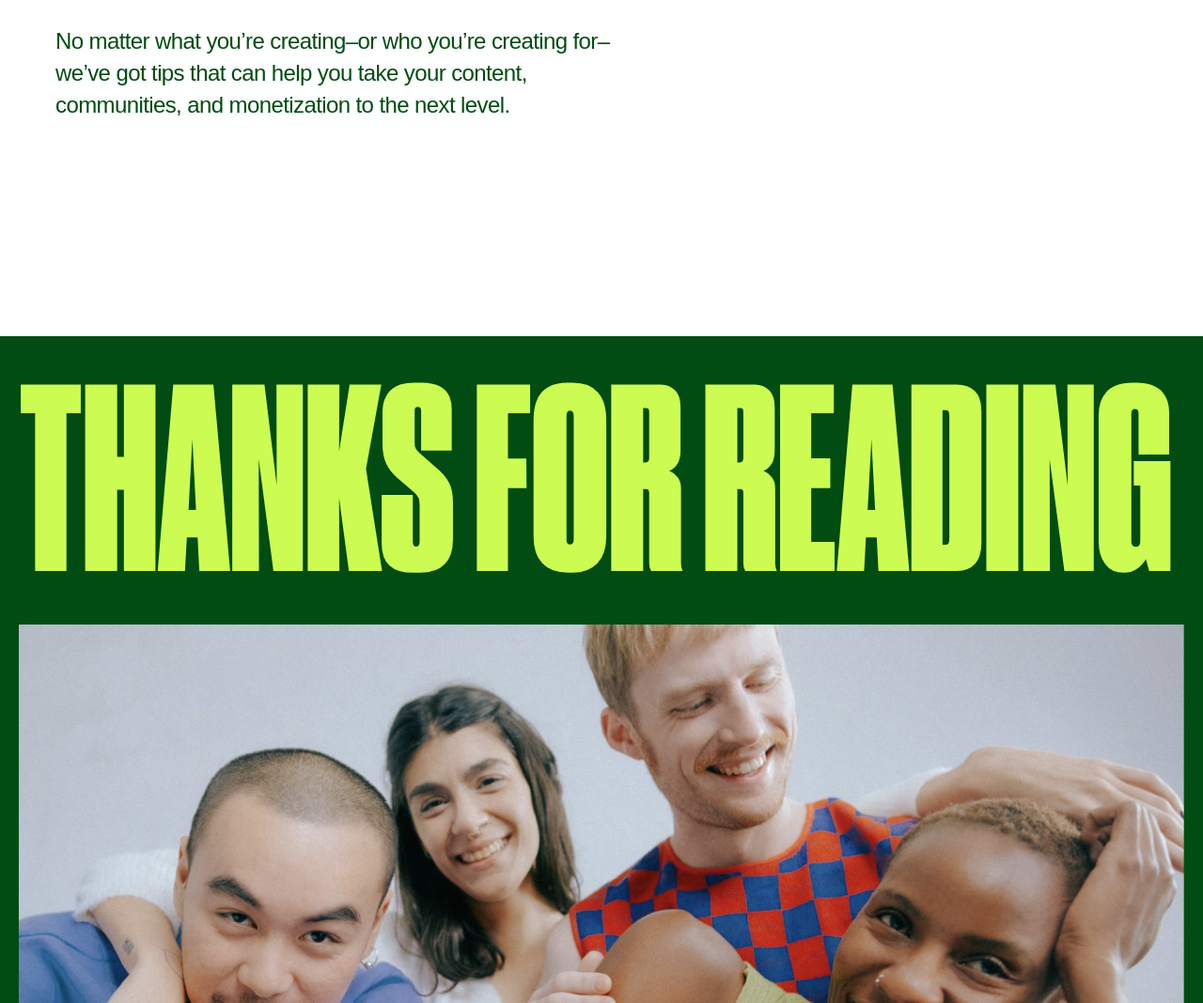
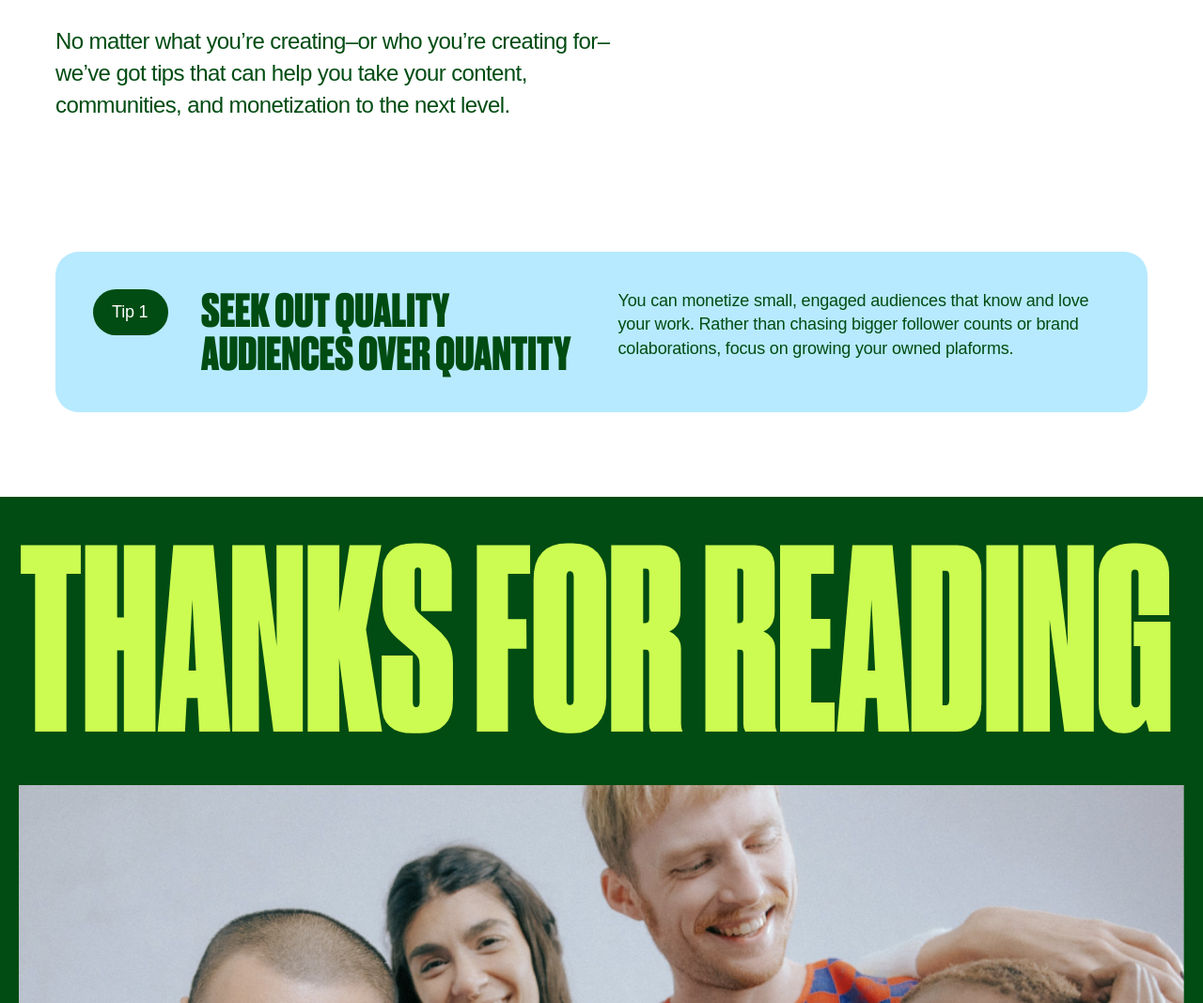
Before and after one commit to tlow87/creator-report, a Gatsby site: page / in a window 1280 px wide. Shown: the part 10752-11820 px from the top of the page at 94% size. Built offline with nearby package versions, Linux system fonts and the light colour scheme; Gatsby itself is replaced by a stand-in of ours; a web font is replaced by a local one.

Commit message:
Tip component added to ChapterThree

```diff
--- a/src/components/ChapterThree/ChapterThree.css
+++ b/src/components/ChapterThree/ChapterThree.css
@@ -1,5 +1,5 @@
 /******INTRO******/
-.ch_3-container .eyebrow {
+.ch_3-container .intro-container .eyebrow {
     border: 2px solid var(--kelly-green);
     border-radius: 100px;
     padding: 14px 20px 12px 20px;
--- a/src/components/ChapterThree/ChapterThree.js
+++ b/src/components/ChapterThree/ChapterThree.js
@@ -1,5 +1,6 @@
 import React from 'react'
 import './ChapterThree.css'
+import Tip from './Tip'
 
 const ChapterThree = ({content}) => {
     return(
@@ -10,6 +11,11 @@ const ChapterThree = ({content}) => {
                     <h2 className="kelly-green mt-50">{content[0].headline}</h2>
                     <p className="p1 kelly-green mt-30">{content[0].paragraph}</p>
                 </div>
+                <Tip
+                    index='1'
+                    headline={content[0].tipOne[0].headline}
+                    paragraph={content[0].tipOne[0].paragraph}
+                />
             </div>
         </div>
     )
--- /dev/null
+++ b/src/components/ChapterThree/Tip.css
@@ -0,0 +1,15 @@
+.tip-wrapper {
+    border-radius: 25px;
+    display: grid;
+    grid-template-columns: 1fr 1fr;
+    grid-gap: 35px;
+}
+
+.tip-wrapper .eyebrow {
+    border-radius: 100px;
+    flex: 1;
+    height: max-content;
+    margin-right: 35px;
+    min-width: 80px;
+    padding: 12px 20px;
+}
--- a/src/components/ChapterThree/Tip.js
+++ b/src/components/ChapterThree/Tip.js
@@ -1,11 +1,14 @@
 import React from 'react'
-import './ChapterThree.css'
+import './Tip.css'
 
 const Tip = (props) => {
     return(
-        <div className="tip-container bg-sky-blue p-40">
-            <p className="p2">{`Tip ${props.index}`}</p>
-
+        <div className="tip-wrapper bg-sky-blue p-40">
+            <div className="f-dir-row f-justify-between">
+                <p className="p2 eyebrow bg-kelly-green white">{`Tip ${props.index}`}</p>
+                <h4>{props.headline}</h4>
+            </div>
+            <p className="p2">{props.paragraph}</p>
         </div>
     )
 }
--- a/src/markdown/page.md
+++ b/src/markdown/page.md
@@ -139,6 +139,9 @@ chapterTwo:
 chapterThree:
   - headline: What the future looks like for creators
     paragraph: No matter what you’re creating–or who you’re creating for–we’ve got tips that can help you take your content, communities, and monetization to the next level.
+    tipOne:
+      - headline: Seek out quality audiences over quantity
+        paragraph: You can monetize small, engaged audiences that know and love your work. Rather than chasing bigger follower counts or brand colaborations, focus on growing your owned plaforms.
 footer:
   - headline: Thanks for Reading
     image: ../images/footer-image.png
--- a/src/pages/index.js
+++ b/src/pages/index.js
@@ -145,6 +145,10 @@ export const pageQuery = graphql`
             chapterThree {
               headline
               paragraph
+              tipOne {
+                headline
+                paragraph
+              }
             }
             footer {
               headline
```
Also changed, not shown: src/images/chapter-3-pie-1.svg (added), src/images/chapter-3-pie-2.svg (added), src/images/chapter-3-pie-3.svg (added), src/images/chapter-3-pie-4.svg (added), src/images/chapter-3-pie-5.svg (added), src/images/chapter-3-pie-6.svg (added), src/images/chapter-3-pie-7.svg (added).
